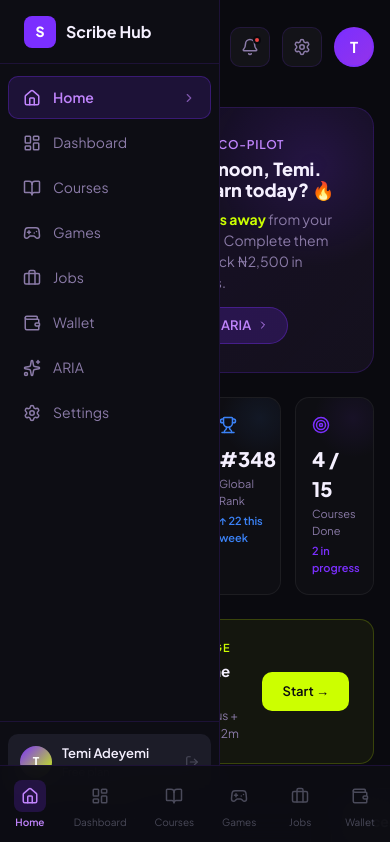
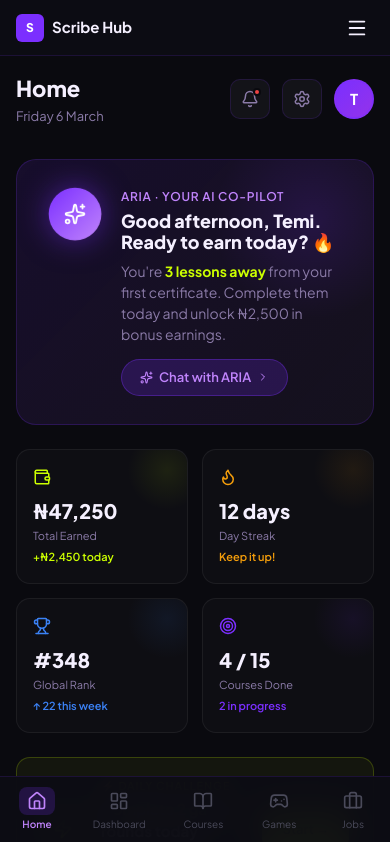
Before and after one commit to Mayomikun-droid/scribehub, a Next.js app: page /home in a window 390 px wide. Shown: the top 842 px of the page. Built offline with nearby package versions, Linux system fonts and the light colour scheme.

Commit message:
mobile fixes and new pages

```diff
--- a/app/components/home/HomePage.tsx
+++ b/app/components/home/HomePage.tsx
@@ -123,7 +123,7 @@ function StatPills() {
   ];
 
   return (
-    <div ref={ref} style={{ display: 'grid', gridTemplateColumns: 'repeat(4, 1fr)', gap: '14px', marginBottom: '24px' }}>
+    <div ref={ref} style={{ display: 'grid', gridTemplateColumns: 'repeat(auto-fit, minmax(140px, 1fr))', gap: '14px', marginBottom: '24px' }}>
       {stats.map(({ icon: Icon, label, value, sub, color }) => (
         <div key={label} style={{
           background: 'rgba(255,255,255,0.02)', border: '1px solid rgba(255,255,255,0.06)',
@@ -197,7 +197,7 @@ export default function HomePage() {
       <AppSidebar />
 
       {/* Main */}
-      <div ref={pageRef} className="main-content" style={{ flex: 1, marginLeft: '220px', padding: '32px 40px', overflowY: 'auto' }}>
+      <div ref={pageRef} className="app-main" style={{ flex: 1, overflowY: 'auto' }}>
 
         {/* Top bar */}
         <div style={{ display: 'flex', alignItems: 'center', justifyContent: 'space-between', marginBottom: '32px' }}>
@@ -251,7 +251,7 @@ export default function HomePage() {
         <DailyChallenge />
 
         {/* Two-column section */}
-        <div style={{ display: 'grid', gridTemplateColumns: '1fr 360px', gap: '20px', marginBottom: '24px' }}>
+        <div style={{ display: 'grid', gridTemplateColumns: 'repeat(auto-fit, minmax(280px, 1fr))', gap: '20px', marginBottom: '24px' }}>
 
           {/* Quick Links */}
           <div style={{
@@ -335,12 +335,8 @@ export default function HomePage() {
       </div>
 
       <style>{`
-        @media (max-width: 768px) {
-          .main-content { margin-left: 0 !important; padding: 20px 16px 100px !important; }
-        }
-        @media (max-width: 1024px) {
-          .stats-grid { grid-template-columns: repeat(2, 1fr) !important; }
-          .two-col { grid-template-columns: 1fr !important; }
+        @media (max-width: 767px) {
+          .app-main { margin-left: 0 !important; padding: 72px 16px 90px !important; }
         }
       `}</style>
     </div>
--- a/app/components/layout/AppSidebar.tsx
+++ b/app/components/layout/AppSidebar.tsx
@@ -1,76 +1,71 @@
 'use client';
 
-import { useState } from 'react';
+import { useState, useEffect } from 'react';
 import { useRouter, usePathname } from 'next/navigation';
 import {
   Home, LayoutDashboard, BookOpen, Gamepad2,
   Briefcase, Wallet, Sparkles, Settings,
-  ChevronRight, Bell, LogOut,
+  ChevronRight, LogOut, Menu, X,
 } from 'lucide-react';
 
 const NAV_ITEMS = [
-  { icon: Home,            label: 'Home',       href: '/home' },
-  { icon: LayoutDashboard, label: 'Dashboard',  href: '/dashboard' },
-  { icon: BookOpen,        label: 'Courses',    href: '/courses' },
-  { icon: Gamepad2,        label: 'Games',      href: '/games' },
-  { icon: Briefcase,       label: 'Jobs',       href: '/jobs' },
-  { icon: Wallet,          label: 'Wallet',     href: '/wallet' },
-  { icon: Sparkles,        label: 'ARIA',       href: '/aria' },
-  { icon: Settings,        label: 'Settings',   href: '/settings' },
+  { icon: Home,            label: 'Home',      href: '/home' },
+  { icon: LayoutDashboard, label: 'Dashboard', href: '/dashboard' },
+  { icon: BookOpen,        label: 'Courses',   href: '/courses' },
+  { icon: Gamepad2,        label: 'Games',     href: '/games' },
+  { icon: Briefcase,       label: 'Jobs',      href: '/jobs' },
+  { icon: Wallet,          label: 'Wallet',    href: '/wallet' },
+  { icon: Sparkles,        label: 'ARIA',      href: '/aria' },
+  { icon: Settings,        label: 'Settings',  href: '/settings' },
 ];
 
 export function AppSidebar() {
   const router = useRouter();
   const pathname = usePathname();
   const [collapsed, setCollapsed] = useState(false);
+  const [mobileOpen, setMobileOpen] = useState(false);
+  const [isMobile, setIsMobile] = useState(false);
+
+  useEffect(() => {
+    const check = () => setIsMobile(window.innerWidth < 768);
+    check();
+    window.addEventListener('resize', check);
+    return () => window.removeEventListener('resize', check);
+  }, []);
+
+  useEffect(() => { setMobileOpen(false); }, [pathname]);
 
   return (
     <>
-      {/* ── DESKTOP SIDEBAR ── */}
+      {/* ══ DESKTOP SIDEBAR ══ */}
+      {!isMobile && (
         <aside style={{
           position: 'fixed', top: 0, left: 0, bottom: 0,
           width: collapsed ? '72px' : '220px',
           background: '#0D0D14',
           borderRight: '1px solid var(--border-subtle)',
           display: 'flex', flexDirection: 'column',
-        zIndex: 40, transition: 'width 0.25s cubic-bezier(0.4,0,0.2,1)',
+          zIndex: 40,
+          transition: 'width 0.25s cubic-bezier(0.4,0,0.2,1)',
           overflow: 'hidden',
-      }}
-      className="hidden md:flex"
-      >
+        }}>
           {/* Logo */}
-        <div style={{
+          <div onClick={() => router.push('/')} style={{
             height: '64px', display: 'flex', alignItems: 'center',
             padding: collapsed ? '0 20px' : '0 24px',
             borderBottom: '1px solid var(--border-subtle)',
-          cursor: 'pointer', flexShrink: 0,
-        }}
-          onClick={() => router.push('/')}
-        >
-          <div style={{
-            width: '32px', height: '32px', borderRadius: '8px',
-            background: 'var(--brand-violet)', flexShrink: 0,
-            display: 'flex', alignItems: 'center', justifyContent: 'center',
-            fontSize: '14px', fontWeight: 800, color: 'white',
-          }}>S</div>
-          {!collapsed && (
-            <span style={{
-              marginLeft: '10px', fontWeight: 700, fontSize: '16px',
-              color: 'var(--text-primary)', whiteSpace: 'nowrap',
-              fontFamily: 'var(--font-base)',
-            }}>Scribe Hub</span>
-          )}
+            cursor: 'pointer', flexShrink: 0, gap: '10px',
+          }}>
+            <div style={{ width: '32px', height: '32px', borderRadius: '8px', flexShrink: 0, background: 'var(--brand-violet)', display: 'flex', alignItems: 'center', justifyContent: 'center', fontSize: '14px', fontWeight: 800, color: 'white' }}>S</div>
+            {!collapsed && <span style={{ fontWeight: 700, fontSize: '16px', color: 'var(--text-primary)', whiteSpace: 'nowrap' }}>Scribe Hub</span>}
           </div>
 
-        {/* Nav items */}
+          {/* Nav */}
           <nav style={{ flex: 1, padding: '12px 8px', overflowY: 'auto' }}>
             {NAV_ITEMS.map(({ icon: Icon, label, href }) => {
-            const active = pathname === href;
+              const active = pathname === href || pathname.startsWith(href + '/');
               return (
-              <button
-                key={href}
-                onClick={() => router.push(href)}
-                style={{
+                <button key={href} onClick={() => router.push(href)} style={{
                   width: '100%', display: 'flex', alignItems: 'center',
                   gap: '12px', padding: collapsed ? '10px 12px' : '10px 14px',
                   borderRadius: '10px', marginBottom: '2px',
@@ -80,105 +75,126 @@ export function AppSidebar() {
                   cursor: 'pointer', transition: 'all 0.15s',
                   justifyContent: collapsed ? 'center' : 'flex-start',
                 }}
-                onMouseEnter={e => { if (!active) (e.currentTarget as HTMLButtonElement).style.background = 'rgba(255,255,255,0.04)'; }}
-                onMouseLeave={e => { if (!active) (e.currentTarget as HTMLButtonElement).style.background = 'transparent'; }}
+                  onMouseEnter={e => { if (!active) e.currentTarget.style.background = 'rgba(255,255,255,0.04)'; }}
+                  onMouseLeave={e => { if (!active) e.currentTarget.style.background = 'transparent'; }}
                 >
                   <Icon style={{ width: '18px', height: '18px', flexShrink: 0 }} />
-                {!collapsed && (
-                  <span style={{ fontSize: '14px', fontWeight: active ? 600 : 400, whiteSpace: 'nowrap' }}>
-                    {label}
-                  </span>
-                )}
-                {active && !collapsed && (
-                  <ChevronRight style={{ width: '14px', height: '14px', marginLeft: 'auto', opacity: 0.6 }} />
-                )}
+                  {!collapsed && <span style={{ fontSize: '14px', fontWeight: active ? 600 : 400, whiteSpace: 'nowrap' }}>{label}</span>}
+                  {active && !collapsed && <ChevronRight style={{ width: '14px', height: '14px', marginLeft: 'auto', opacity: 0.6 }} />}
                 </button>
               );
             })}
           </nav>
 
-        {/* Bottom: user + collapse */}
+          {/* User + collapse */}
           <div style={{ padding: '12px 8px', borderTop: '1px solid var(--border-subtle)', flexShrink: 0 }}>
-          {/* User pill */}
             {!collapsed && (
-            <div style={{
-              display: 'flex', alignItems: 'center', gap: '10px',
-              padding: '10px 12px', borderRadius: '10px',
-              background: 'var(--bg-elevated)', marginBottom: '8px',
-            }}>
-              <div style={{
-                width: '32px', height: '32px', borderRadius: '50%',
-                background: 'linear-gradient(135deg, var(--brand-violet), var(--accent-lime))',
-                flexShrink: 0, display: 'flex', alignItems: 'center',
-                justifyContent: 'center', fontSize: '12px', fontWeight: 700, color: 'white',
-              }}>T</div>
+              <div onClick={() => router.push('/profile')} style={{ display: 'flex', alignItems: 'center', gap: '10px', padding: '10px 12px', borderRadius: '10px', background: 'var(--bg-elevated)', marginBottom: '8px', cursor: 'pointer' }}>
+                <div style={{ width: '32px', height: '32px', borderRadius: '50%', flexShrink: 0, background: 'linear-gradient(135deg, var(--brand-violet), var(--accent-lime))', display: 'flex', alignItems: 'center', justifyContent: 'center', fontSize: '12px', fontWeight: 700, color: 'white' }}>T</div>
                 <div style={{ flex: 1, minWidth: 0 }}>
-                <p style={{ fontSize: '13px', fontWeight: 600, color: 'var(--text-primary)', whiteSpace: 'nowrap', overflow: 'hidden', textOverflow: 'ellipsis' }}>Temi Adeyemi</p>
+                  <p style={{ fontSize: '13px', fontWeight: 600, color: 'var(--text-primary)', overflow: 'hidden', textOverflow: 'ellipsis', whiteSpace: 'nowrap' }}>Temi Adeyemi</p>
                   <p style={{ fontSize: '11px', color: 'var(--text-secondary)' }}>Free plan</p>
                 </div>
-              <LogOut style={{ width: '14px', height: '14px', color: 'var(--text-disabled)', cursor: 'pointer', flexShrink: 0 }} />
+                <LogOut onClick={e => { e.stopPropagation(); router.push('/sign-in'); }} style={{ width: '14px', height: '14px', color: 'var(--text-disabled)', cursor: 'pointer', flexShrink: 0 }} />
               </div>
             )}
-
-          {/* Collapse toggle */}
-          <button
-            onClick={() => setCollapsed(p => !p)}
-            style={{
-              width: '100%', display: 'flex', alignItems: 'center', justifyContent: 'center',
-              gap: '8px', padding: '8px', borderRadius: '8px', cursor: 'pointer',
-              background: 'transparent', border: 'none', color: 'var(--text-disabled)',
-              fontSize: '12px', transition: 'color 0.15s',
-            }}
-            onMouseEnter={e => (e.currentTarget.style.color = 'var(--text-secondary)')}
-            onMouseLeave={e => (e.currentTarget.style.color = 'var(--text-disabled)')}
-          >
-            <ChevronRight style={{
-              width: '14px', height: '14px',
-              transform: collapsed ? 'rotate(0deg)' : 'rotate(180deg)',
-              transition: 'transform 0.25s',
-            }} />
+            <button onClick={() => setCollapsed(p => !p)} style={{ width: '100%', display: 'flex', alignItems: 'center', justifyContent: 'center', gap: '8px', padding: '8px', borderRadius: '8px', cursor: 'pointer', background: 'transparent', border: 'none', color: 'var(--text-disabled)', fontSize: '12px' }}>
+              <ChevronRight style={{ width: '14px', height: '14px', transform: collapsed ? 'rotate(0deg)' : 'rotate(180deg)', transition: 'transform 0.25s' }} />
               {!collapsed && <span>Collapse</span>}
             </button>
           </div>
         </aside>
+      )}
 
-      {/* ── MOBILE BOTTOM TAB NAV ── */}
+      {/* ══ MOBILE TOP BAR ══ */}
+      {isMobile && (
+        <div style={{
+          position: 'fixed', top: 0, left: 0, right: 0, height: '56px',
+          background: 'rgba(13,13,20,0.97)', backdropFilter: 'blur(16px)',
+          borderBottom: '1px solid var(--border-subtle)',
+          display: 'flex', alignItems: 'center', justifyContent: 'space-between',
+          padding: '0 16px', zIndex: 50,
+        }}>
+          <div style={{ display: 'flex', alignItems: 'center', gap: '8px' }}>
+            <div style={{ width: '28px', height: '28px', borderRadius: '6px', background: 'var(--brand-violet)', display: 'flex', alignItems: 'center', justifyContent: 'center', fontSize: '12px', fontWeight: 800, color: 'white' }}>S</div>
+            <span style={{ fontWeight: 700, fontSize: '15px', color: 'var(--text-primary)' }}>Scribe Hub</span>
+          </div>
+          <button onClick={() => setMobileOpen(p => !p)} style={{ background: 'none', border: 'none', cursor: 'pointer', color: 'var(--text-primary)', padding: '6px', display: 'flex', alignItems: 'center' }}>
+            {mobileOpen ? <X style={{ width: '22px', height: '22px' }} /> : <Menu style={{ width: '22px', height: '22px' }} />}
+          </button>
+        </div>
+      )}
+
+      {/* ══ MOBILE DRAWER ══ */}
+      {isMobile && mobileOpen && (
+        <>
+          <div onClick={() => setMobileOpen(false)} style={{ position: 'fixed', inset: 0, background: 'rgba(0,0,0,0.65)', zIndex: 48, backdropFilter: 'blur(4px)' }} />
+          <div style={{
+            position: 'fixed', top: 0, left: 0, bottom: 0, width: '260px',
+            background: '#0D0D14', borderRight: '1px solid var(--border-subtle)',
+            zIndex: 49, display: 'flex', flexDirection: 'column', padding: '16px 8px',
+            animation: 'drawerIn 0.25s cubic-bezier(0.4,0,0.2,1)',
+          }}>
+            <style>{`@keyframes drawerIn { from { transform: translateX(-100%); } to { transform: translateX(0); } }`}</style>
+            <div style={{ display: 'flex', alignItems: 'center', gap: '10px', padding: '8px 14px', marginBottom: '12px' }}>
+              <div style={{ width: '32px', height: '32px', borderRadius: '8px', background: 'var(--brand-violet)', display: 'flex', alignItems: 'center', justifyContent: 'center', fontSize: '14px', fontWeight: 800, color: 'white' }}>S</div>
+              <span style={{ fontWeight: 700, fontSize: '16px', color: 'var(--text-primary)' }}>Scribe Hub</span>
+            </div>
+            {NAV_ITEMS.map(({ icon: Icon, label, href }) => {
+              const active = pathname === href || pathname.startsWith(href + '/');
+              return (
+                <button key={href} onClick={() => router.push(href)} style={{
+                  width: '100%', display: 'flex', alignItems: 'center', gap: '14px',
+                  padding: '13px 16px', borderRadius: '10px', marginBottom: '4px',
+                  background: active ? 'rgba(123,47,255,0.15)' : 'transparent',
+                  border: active ? '1px solid rgba(123,47,255,0.3)' : '1px solid transparent',
+                  color: active ? 'var(--brand-light)' : 'var(--text-secondary)',
+                  cursor: 'pointer', fontSize: '15px', fontWeight: active ? 600 : 400, textAlign: 'left',
+                }}>
+                  <Icon style={{ width: '20px', height: '20px', flexShrink: 0 }} />
+                  {label}
+                </button>
+              );
+            })}
+            <div style={{ marginTop: 'auto', padding: '12px', borderRadius: '10px', background: 'var(--bg-elevated)', display: 'flex', alignItems: 'center', gap: '10px' }}>
+              <div style={{ width: '36px', height: '36px', borderRadius: '50%', background: 'linear-gradient(135deg, var(--brand-violet), var(--accent-lime))', display: 'flex', alignItems: 'center', justifyContent: 'center', fontSize: '13px', fontWeight: 700, color: 'white', flexShrink: 0 }}>T</div>
+              <div style={{ flex: 1, minWidth: 0 }}>
+                <p style={{ fontSize: '13px', fontWeight: 600, color: 'var(--text-primary)' }}>Temi Adeyemi</p>
+                <p style={{ fontSize: '11px', color: 'var(--text-secondary)' }}>Free plan</p>
+              </div>
+              <LogOut onClick={() => router.push('/sign-in')} style={{ width: '16px', height: '16px', color: 'var(--text-disabled)', cursor: 'pointer' }} />
+            </div>
+          </div>
+        </>
+      )}
+
+      {/* ══ MOBILE BOTTOM TABS ══ */}
+      {isMobile && (
         <nav style={{
           position: 'fixed', bottom: 0, left: 0, right: 0,
-        background: 'rgba(13,13,20,0.95)', backdropFilter: 'blur(16px)',
+          background: 'rgba(13,13,20,0.97)', backdropFilter: 'blur(16px)',
           borderTop: '1px solid var(--border-subtle)',
           display: 'flex', alignItems: 'center', justifyContent: 'space-around',
-        padding: '8px 0 max(8px, env(safe-area-inset-bottom))',
-        zIndex: 40,
-      }}
-      className="flex md:hidden"
-      >
-        {NAV_ITEMS.slice(0, 6).map(({ icon: Icon, label, href }) => {
-          const active = pathname === href;
+          paddingBottom: 'max(8px, env(safe-area-inset-bottom))',
+          paddingTop: '6px', zIndex: 40,
+        }}>
+          {NAV_ITEMS.slice(0, 5).map(({ icon: Icon, label, href }) => {
+            const active = pathname === href || pathname.startsWith(href + '/');
             return (
-            <button
-              key={href}
-              onClick={() => router.push(href)}
-              style={{
-                display: 'flex', flexDirection: 'column', alignItems: 'center', gap: '3px',
-                padding: '6px 10px', borderRadius: '10px', border: 'none', cursor: 'pointer',
-                background: 'transparent',
-                color: active ? 'var(--brand-light)' : 'var(--text-disabled)',
-              }}
-            >
-              <div style={{
-                width: '32px', height: '32px', borderRadius: '8px',
-                display: 'flex', alignItems: 'center', justifyContent: 'center',
-                background: active ? 'rgba(123,47,255,0.2)' : 'transparent',
-                transition: 'background 0.15s',
+              <button key={href} onClick={() => router.push(href)} style={{
+                display: 'flex', flexDirection: 'column', alignItems: 'center', gap: '2px',
+                padding: '4px 8px', border: 'none', cursor: 'pointer', background: 'transparent',
+                color: active ? 'var(--brand-light)' : 'var(--text-disabled)', minWidth: '52px',
               }}>
-                <Icon style={{ width: '18px', height: '18px' }} />
+                <div style={{ width: '36px', height: '28px', borderRadius: '8px', display: 'flex', alignItems: 'center', justifyContent: 'center', background: active ? 'rgba(123,47,255,0.2)' : 'transparent' }}>
+                  <Icon style={{ width: '20px', height: '20px' }} />
                 </div>
                 <span style={{ fontSize: '10px', fontWeight: active ? 600 : 400 }}>{label}</span>
               </button>
             );
           })}
         </nav>
+      )}
     </>
   );
 }
--- a/app/globals.css
+++ b/app/globals.css
@@ -407,3 +407,104 @@ body {
 .rounded-lg-token { border-radius: var(--radius-md); }
 .success { color: var(--success); }
 .bg-success { background: var(--success); }
+/* ═══════════════════════════════════════════
+   GLOBAL MOBILE FIXES — add to globals.css
+   ═══════════════════════════════════════════ */
+
+/* Prevent horizontal overflow on all pages */
+html, body {
+  overflow-x: hidden;
+  max-width: 100vw;
+}
+
+/* App pages with sidebar */
+.app-main {
+  min-height: 100vh;
+  overflow-x: hidden;
+}
+
+@media (min-width: 768px) {
+  .app-main {
+    margin-left: 220px;
+    padding: 32px 40px;
+    transition: margin-left 0.25s cubic-bezier(0.4,0,0.2,1);
+  }
+  .app-main.collapsed {
+    margin-left: 72px;
+  }
+}
+
+@media (max-width: 767px) {
+  .app-main {
+    margin-left: 0 !important;
+    padding: 72px 16px 90px !important;
+  }
+}
+
+/* Sign In / Sign Up — hide left panel on mobile */
+@media (max-width: 767px) {
+  .sign-in-left,
+  .sign-up-left {
+    display: none !important;
+  }
+  .sign-in-right,
+  .sign-up-right {
+    flex: 1 !important;
+    width: 100% !important;
+    padding: 80px 20px 40px !important;
+  }
+}
+
+/* Landing page — fix hero on mobile */
+@media (max-width: 767px) {
+  .hero-headline {
+    font-size: clamp(32px, 8vw, 56px) !important;
+  }
+  .landing-two-col {
+    flex-direction: column !important;
+  }
+  .landing-two-col > * {
+    width: 100% !important;
+    max-width: 100% !important;
+  }
+}
+
+/* Waitlist / SignUp forms — fix right column on mobile */
+@media (max-width: 767px) {
+  .waitlist-layout {
+    flex-direction: column !important;
+    padding: 80px 16px 40px !important;
+  }
+  .waitlist-left {
+    position: relative !important;
+    top: auto !important;
+    width: 100% !important;
+  }
+  .waitlist-right {
+    width: 100% !important;
+  }
+}
+
+/* Grid auto-fit helpers */
+.grid-auto-sm {
+  display: grid;
+  grid-template-columns: repeat(auto-fit, minmax(140px, 1fr));
+  gap: 14px;
+}
+
+.grid-auto-md {
+  display: grid;
+  grid-template-columns: repeat(auto-fit, minmax(240px, 1fr));
+  gap: 16px;
+}
+
+/* Input fields — make sure they don't overflow */
+.input-field {
+  width: 100%;
+  box-sizing: border-box;
+}
+
+/* Cards — prevent overflow on small screens */
+* {
+  box-sizing: border-box;
+}
```
Also changed, not shown: app/components/dashboard/DashboardPage.tsx (+6 -6 lines), app/components/settings/SettingsPage.tsx (+7 -7 lines). Lines whose indentation alone changed are shown as unchanged.
